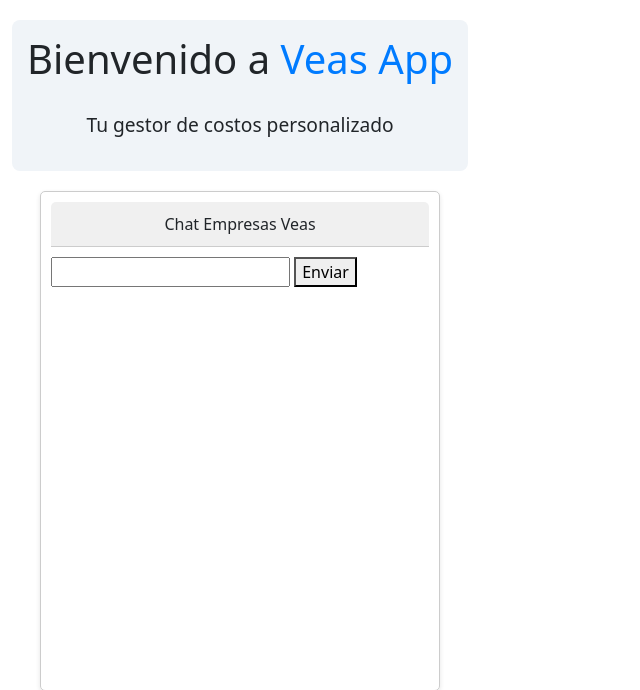
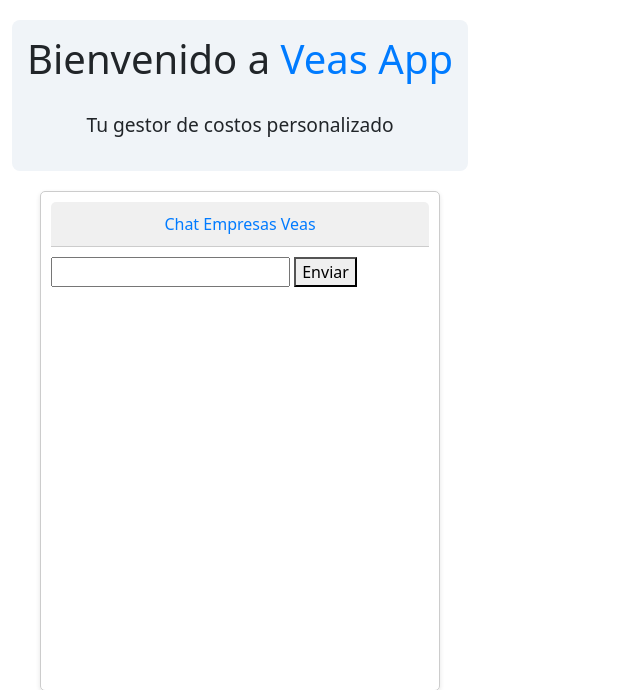
Before and after one commit to HugoLealAranda/veasapp, a Django app: page / in a window 1280 px wide. Shown: the part 80-770 px from the top of the page, without its empty margins (0-640 px from the left). Run offline with Django 5.2, Linux system fonts and the light colour scheme; the visitor is signed in with stand-in values (Sample User, id 1); data that the repository does not hold is empty; some libraries are stand-ins or nearby versions.

Commit message:
fix color chat

```diff
--- a/gestionPedidos/templates/home.html
+++ b/gestionPedidos/templates/home.html
@@ -81,7 +81,7 @@
     </div>
 
     <div class="chat-container">
-        <div class="chat-header">Chat Empresas Veas</div>
+      <div class="chat-header" style="color: #007bff;">Chat Empresas Veas</div>
 
         <form class="chat-form" action="{% url 'send_message' %}" method="post">
             {% csrf_token %}
```
